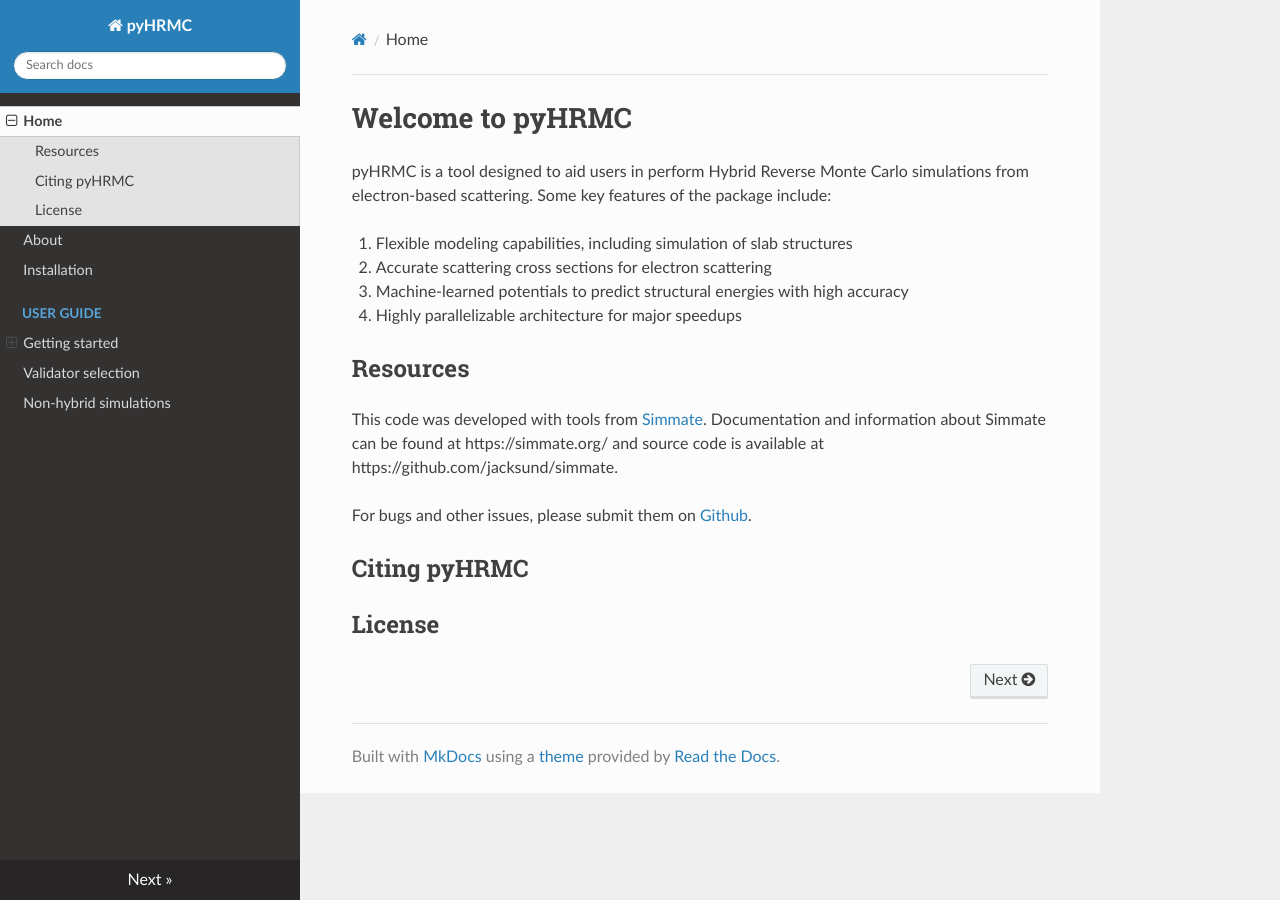
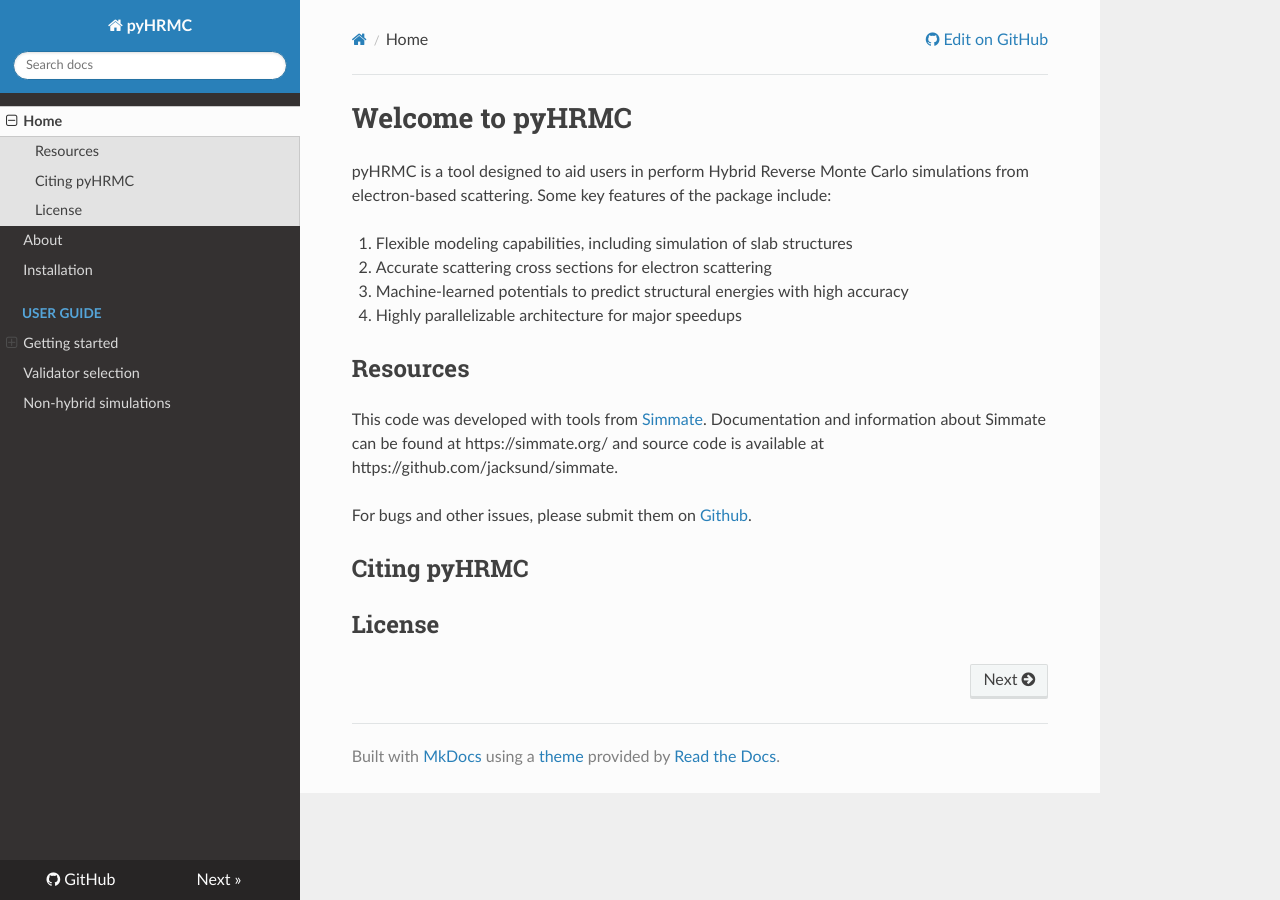
Before and after one commit to ehrhardtkm/pyHRMC, an MkDocs documentation site: the page built from docs/index.md, in a window 1280 px wide. Built offline with MkDocs 1.6.1, drawn with Linux system fonts in a browser that asks for light colours; nearby versions of some CDN libraries; some of the changed lines change nothing that is shown.

Commit message:
deploy documentation

```diff
--- a/mkdocs.yml
+++ b/mkdocs.yml
@@ -1,4 +1,7 @@
 site_name: pyHRMC
+site_url: "https://ehrhardtkm.github.io/pyHRMC/"
+repo_url: "https://github.com/ehrhardtkm/pyHRMC"
+
 nav:
   - Home: index.md
   - About: about.md
```
